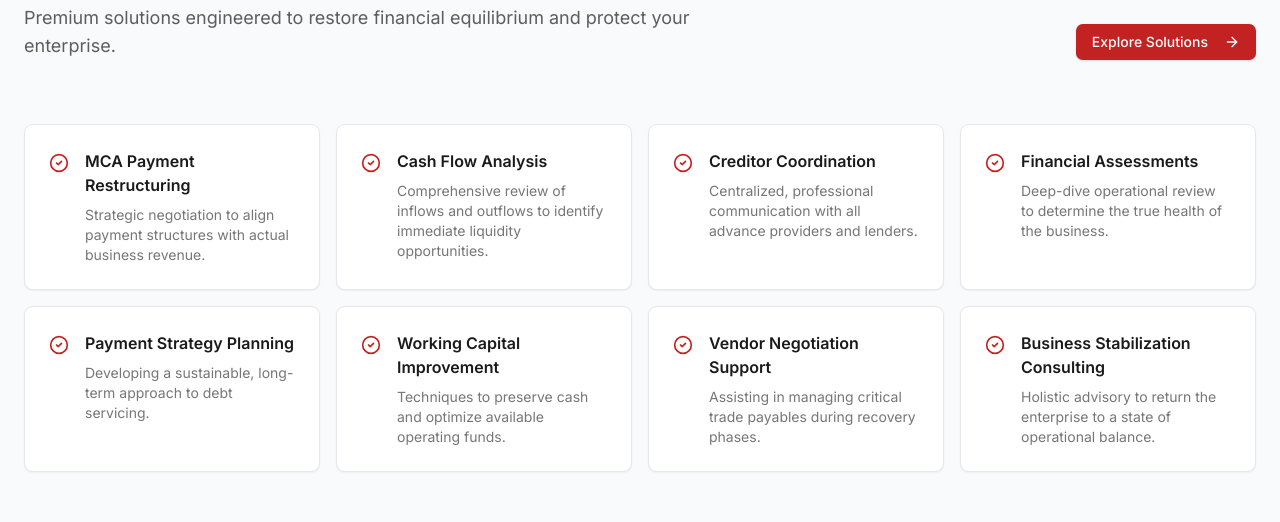
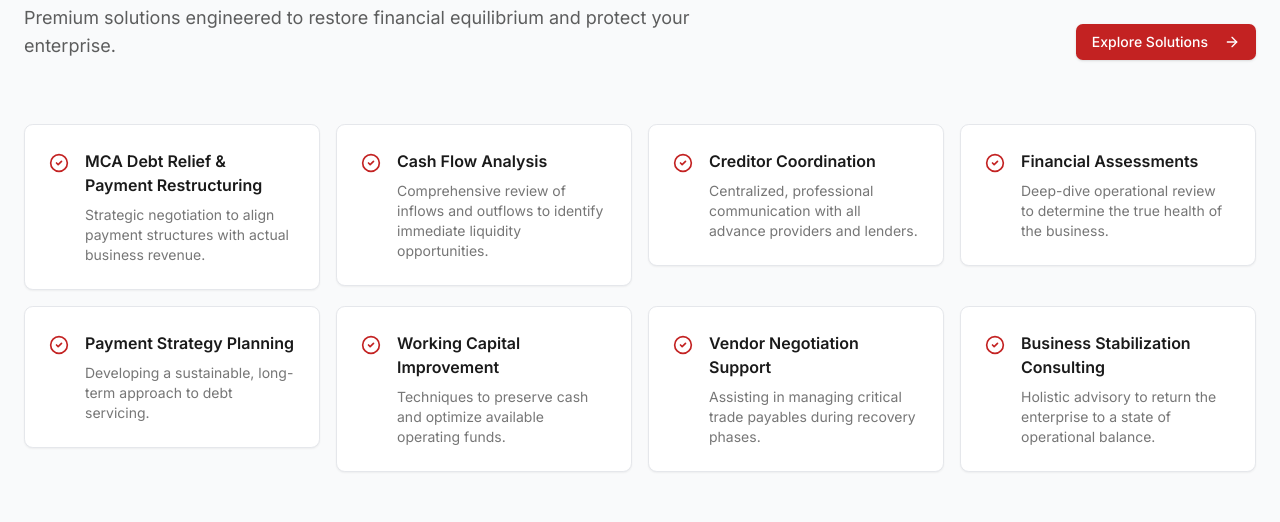
Before and after one commit to samknows9999/sg-054d5103-85fc-4583-be9c-e577d71113a8-1779968500, a Next.js app: page /mca-advisory in a window 1280 px wide. Shown: the part 3160-3682 px from the top of the page. Built offline with nearby package versions, Linux system fonts and the light colour scheme; no server answers; what react-google-recaptcha-v3 would draw is missing.

Commit message:
feat(ui): add internal links to mca debt relief page

```diff
--- a/src/pages/mca-advisory.tsx
+++ b/src/pages/mca-advisory.tsx
@@ -32,7 +32,7 @@ const challenges = [
 ];
 
 const solutions = [
-  { title: "MCA Payment Restructuring", desc: "Strategic negotiation to align payment structures with actual business revenue." },
+  { title: "MCA Debt Relief & Payment Restructuring", desc: "Strategic negotiation to align payment structures with actual business revenue.", link: "/mca-debt-relief" },
   { title: "Cash Flow Analysis", desc: "Comprehensive review of inflows and outflows to identify immediate liquidity opportunities." },
   { title: "Creditor Coordination", desc: "Centralized, professional communication with all advance providers and lenders." },
   { title: "Financial Assessments", desc: "Deep-dive operational review to determine the true health of the business." },
@@ -85,6 +85,7 @@ const caseStudies = [
 ];
 
 const faqs = [
+  { q: "What is MCA debt relief?", a: "MCA debt relief helps businesses struggling with Merchant Cash Advance payment obligations improve cash flow, reduce payment pressure, and explore structured recovery options. Learn more about our <link>MCA Debt Relief services</link>." },
   { q: "What is MCA advisory?", a: "MCA advisory involves professional financial consulting to help businesses manage, restructure, and overcome the burden of Merchant Cash Advances. We analyze your financial position and negotiate sustainable payment structures." },
   { q: "How does MCA restructuring work?", a: "Restructuring works by analyzing the business's true affordability, communicating directly with funders, and strategically adjusting the payment terms to align with realistic, current revenue capabilities." },
   { q: "Can MCA advisory improve cash flow?", a: "Yes. By addressing the root cause of the liquidity drain—typically high-frequency, high-cost daily ACH withdrawals—MCA advisory immediately preserves working capital for essential operations." },
@@ -278,7 +279,7 @@ Message: ${formData.get("message")}
                     When a business takes on multiple overlapping advances, the resulting daily ACH withdrawals create immense financial pressure, leading to delayed vendor payments and payroll anxiety.
                   </p>
                   <p>
-                    Through strategic MCA negotiation support and business cash flow recovery tactics, our advisory and restructuring strategies help businesses stabilize operations, realign payment expectations, and provide essential MCA payment relief.
+                    Through strategic MCA negotiation support and business cash flow recovery tactics, our advisory and restructuring strategies help businesses stabilize operations, realign payment expectations, and provide essential <Link href="/mca-debt-relief" className="text-accent hover:underline font-medium">MCA payment relief</Link>.
                   </p>
                 </div>
               </div>
@@ -351,15 +352,27 @@ Message: ${formData.get("message")}
             </div>
 
             <div className="grid sm:grid-cols-2 lg:grid-cols-4 gap-4">
-              {solutions.map((item, index) => (
-                <div key={index} className="bg-white p-6 rounded-lg border border-gray-200 shadow-sm flex items-start gap-4">
-                  <CheckCircle2 className="w-5 h-5 text-accent flex-shrink-0 mt-1" />
-                  <div>
-                    <h4 className="font-semibold text-foreground mb-2">{item.title}</h4>
-                    <p className="text-sm text-foreground/60">{item.desc}</p>
+              {solutions.map((item, index) => {
+                const CardContent = (
+                  <div className="bg-white p-6 rounded-lg border border-gray-200 shadow-sm flex items-start gap-4">
+                    <CheckCircle2 className="w-5 h-5 text-accent flex-shrink-0 mt-1" />
+                    <div>
+                      <h4 className="font-semibold text-foreground mb-2">{item.title}</h4>
+                      <p className="text-sm text-foreground/60">{item.desc}</p>
+                    </div>
                   </div>
-                </div>
-              ))}
+                );
+
+                return item.link ? (
+                  <Link key={index} href={item.link} className="block hover:scale-[1.02] transition-transform">
+                    {CardContent}
+                  </Link>
+                ) : (
+                  <div key={index}>
+                    {CardContent}
+                  </div>
+                );
+              })}
             </div>
           </div>
         </section>
@@ -521,7 +534,17 @@ Message: ${formData.get("message")}
                     {faq.q}
                   </AccordionTrigger>
                   <AccordionContent className="text-foreground/70 text-base leading-relaxed pb-6">
-                    {faq.a}
+                    {faq.a.includes('<link>') ? (
+                      <>
+                        {faq.a.split('<link>')[0]}
+                        <Link href="/mca-debt-relief" className="text-accent hover:underline font-medium">
+                          {faq.a.split('<link>')[1].split('</link>')[0]}
+                        </Link>
+                        {faq.a.split('</link>')[1]}
+                      </>
+                    ) : (
+                      faq.a
+                    )}
                   </AccordionContent>
                 </AccordionItem>
               ))}
```
